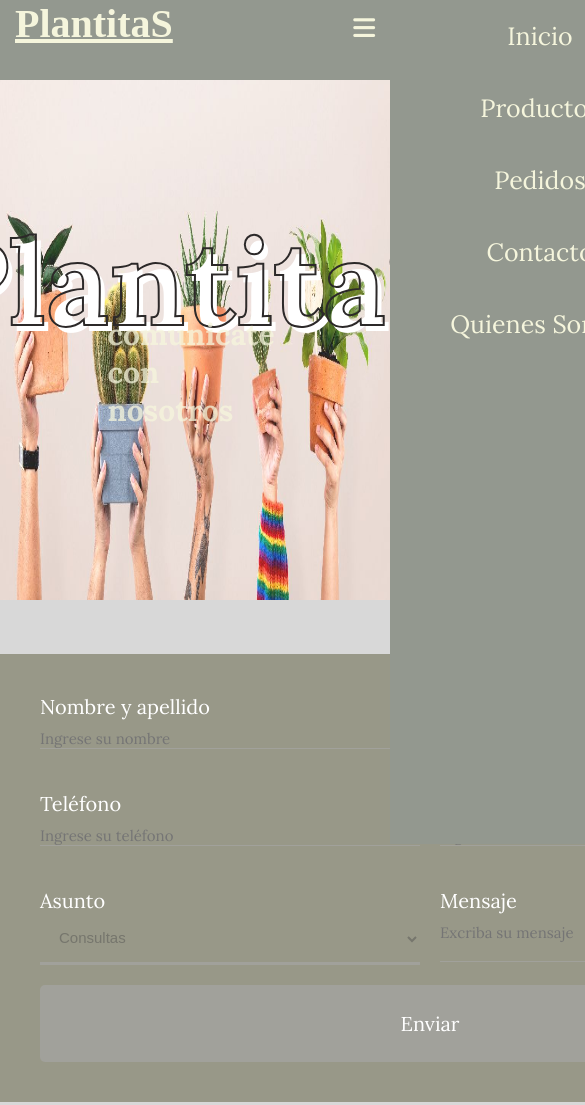
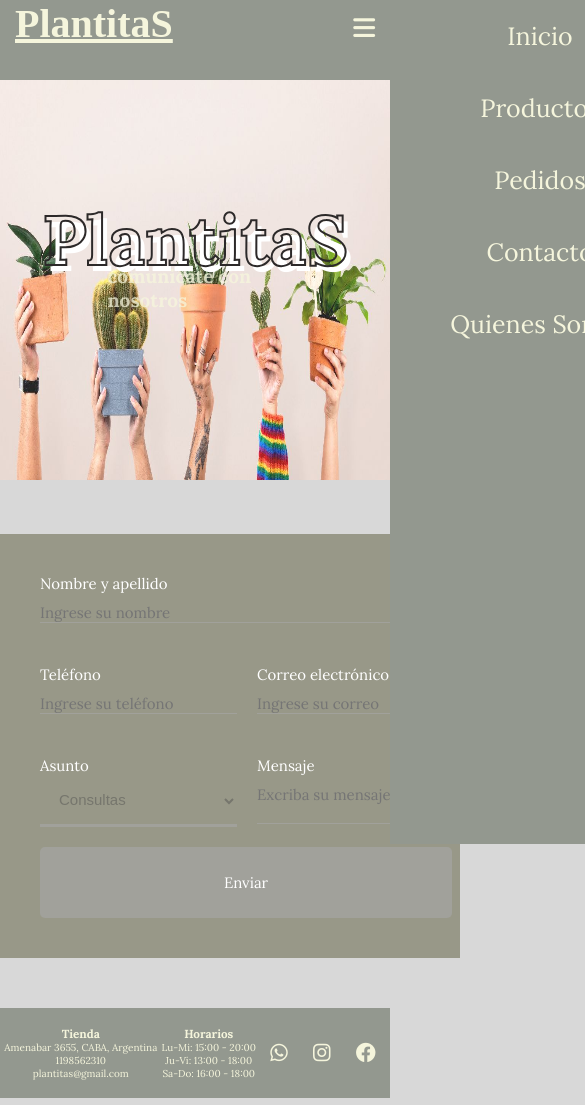
Before and after one commit to tomasstauber/PreEntrega2-Stauber, a plain HTML site: page pages/contacto.html in a window 390 px wide. Shown: the top 1105 px of the page, 585 px wide, since content can reach past the window. Drawn offline with Linux system fonts and the light colour scheme.

Commit message:
punto restauración

```diff
--- a/assets/css/style.css
+++ b/assets/css/style.css
@@ -38,7 +38,6 @@ nav li a:hover{
     font-size: 25px;
     visibility: hidden;
 }
-/*nav------------------------------------------------------------------------------------------------------*/
 /*index----------------------------------------------------------------------------------------------------*/
 body{
     background: rgb(216, 216, 216);
@@ -106,7 +105,6 @@ body{
     font-family: lora,'Courier New', Courier, monospace;
     color:  rgb(152, 152, 136);
 }
-/*index----------------------------------------------------------------------------------------------------*/
 /*footer---------------------------------------------------------------------------------------------------*/
 footer{
     width: 100%;
@@ -131,7 +129,6 @@ footer{
 .fa-brands{
     padding: 10px;
 }
-/*footer---------------------------------------------------------------------------------------------------*/
 /* header pages--------------------------------------------------------------------------------------------*/
 .encabezado{
     width: 100%;
@@ -172,7 +169,6 @@ footer{
  .t-shadow {
    text-shadow: 5px 6px rgb(255, 255, 255);
  }
- /*header pages--------------------------------------------------------------------------------------------*/
  /*tarjetas prod-------------------------------------------------------------------------------------------*/
 .producto__padre{
     display: flex;
@@ -190,7 +186,7 @@ footer{
     border-radius: 3px;
     flex-direction: column;
     align-items: center;
-    justify-content: space-evenly;
+    justify-content: space-between;
     text-align: center;
     font-family: lora, 'Trebuchet MS', 'Lucida Sans Unicode', 'Lucida Grande', 'Lucida Sans', Arial, sans-serif;
     color: rgb(152, 152, 136);
@@ -204,17 +200,17 @@ footer{
     height: 200px;
     padding: 10px;
 }
-.seccion__desc{
-    font-style:italic;
-}
 .seccion__btn{
+    height: 30px;
+    align-self: flex-end;
+    width: 100%;
+    border: none;
     font-family: lora;
     background-color: antiquewhite;
     border-color: bisque;
     border-radius: 3px;
     color: rgb(152, 152, 136);
 }
- /*tarjetas prod-------------------------------------------------------------------------------------------*/
  /*form----------------------------------------------------------------------------------------------------*/
 .formulario{
     width: 800px;
@@ -283,7 +279,6 @@ footer{
     font-family: lora;
     font-size: 15px;
 }
-/*form-----------------------------------------------------------------------------------------------------*/
 /*@medias--------------------------------------------------------------------------------------------------*/
 @media(max-width: 1583px){
     .tarjetas{
@@ -329,20 +324,69 @@ footer{
      ul:hover{
         right: 0;
     }
+    .encabezado h1{
+        top: 35%;
+    }
     .encabezado h2{
         font-size: 30px;
+        top: 50%;
     }
     .encabezado img{
         height: 600px;
     }
-    .encabezado h1{
-        top: 35%;
-    }
-    .encabezado h2{
-        top: 50%;
-    }
     .card{
         justify-content: space-around;
     }
+    .formulario{
+        width: 600px;
+        font-size: 15px;
+    }
+    .formulario button:nth-child(6){
+        font-size: 15px;
+    }
+}
+@media(max-width: 700px){
+    footer{
+        font-size: 10px;
+    }
+    .foot__redes{
+        font-size: 20px;
+    }
+    .encabezado h1{
+        top: 25%;
+        font-size: 70px;
+    }
+    .encabezado h2{
+        font-size: 20px;
+        top: 40%;
+    }
+    .encabezado img{
+        width: 100%;
+        height: 400px;
+    }
+    .formulario{
+        width: 400px;
+        font-size: 15px;
+    }
+}
+@media(max-width: 500px){
+    .encabezado h1{
+        top: 25%;
+        font-size: 70px;
+    }
+    .encabezado h2{
+        font-size: 19px;
+        top: 40%;
+    }
+    .encabezado img{
+        width: 100%;
+        height: 400px;
+    }
+    #cactitu{
+        top: 35%;
+    }
+    #cacsubti{
+        top: 45%;
+    }
 }
 /*@medias--------------------------------------------------------------------------------------------------*/
--- a/pages/contacto.html
+++ b/pages/contacto.html
@@ -14,7 +14,7 @@
 <body>
     <nav>
         <div class="titulo">
-            <h1><a href="#">PlantitaS</a></h1>
+            <h1><a href="../index.html">PlantitaS</a></h1>
         </div>
         <div>
             <i class="fa-sharp fa-solid fa-bars"></i>
@@ -30,9 +30,9 @@
     <header>
         <header>
             <div class="encabezado" class="bg-1">
-                <img src="../assets/img/contacto.jpg" alt="">
-                <h1 class="t-stroke t-shadow"><strong> PlantitaS</strong></h1>
-                <h2>comunicate con nosotros</h2>
+                <img id="modicac" src="../assets/img/contacto.jpg" alt="">
+                <h1 id="cactitu" class="t-stroke t-shadow"><strong> PlantitaS</strong></h1>
+                <h2 id="cacsubti">comunicate con nosotros</h2>
             </div>
         </header>
     </header>
```
Also changed, not shown: index.html (+2 -1 lines), pages/productos.html (+3 -3 lines).
